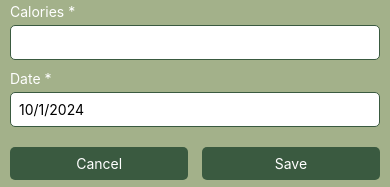
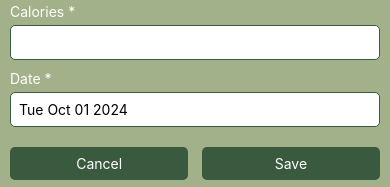
Before and after one commit to YaoyiW27/activity-diet-tracker, a React Native app: screen /AddDiet in a window 390 px wide. Shown: the part 203-390 px from the top of the page. Built offline with nearby package versions, Linux system fonts and the light colour scheme.

Commit message:
added DatePickerInput for two add screens

```diff
--- /dev/null
+++ b/Components/DatePickerInput.js
@@ -0,0 +1,32 @@
+import React, { useState } from 'react';
+import { View, Text, TouchableOpacity } from 'react-native';
+import DateTimePicker from '@react-native-community/datetimepicker';
+import { styles } from '../style/StyleHelper';
+
+export default function DatePickerInput({ label, date, onDateChange, themeStyles }) {
+  const [showDatePicker, setShowDatePicker] = useState(false);
+
+  const handleDateChange = (event, selectedDate) => {
+    setShowDatePicker(false);
+    onDateChange(selectedDate);
+  };
+
+  const displayDate = date ? date.toDateString() : '';
+
+  return (
+    <View>
+      <Text style={[styles.label, { color: themeStyles.textColor }]}>{label}</Text>
+      <TouchableOpacity onPress={() => setShowDatePicker(true)} style={styles.input}>
+        <Text>{displayDate}</Text>
+      </TouchableOpacity>
+      {showDatePicker && (
+        <DateTimePicker
+          value={date || new Date()}
+          mode='date'
+          display='inline'
+          onChange={handleDateChange}
+        />
+      )}
+    </View>
+  );
+}
--- a/Screens/AddActivity.js
+++ b/Screens/AddActivity.js
@@ -1,11 +1,11 @@
 import React, { useState, useContext, useLayoutEffect } from 'react';
-import { View, Text, TextInput, Alert, TouchableOpacity } from 'react-native';
+import { View, Text, TextInput, Alert } from 'react-native';
 import DropDownPicker from 'react-native-dropdown-picker';
-import DateTimePicker from '@react-native-community/datetimepicker';
 import { DataContext } from '../context/DataContext';
 import { ThemeContext } from '../context/ThemeContext';
 import { styles } from '../style/StyleHelper';
 import SaveCancelButtonGroup from '../components/SaveCancelButtonGroup';
+import DatePickerInput from '../components/DatePickerInput';
 
 export default function AddActivity({ navigation }) {
     const { themeStyles } = useContext(ThemeContext);
@@ -13,7 +13,6 @@ export default function AddActivity({ navigation }) {
     const [date, setDate] = useState(null);
     const [duration, setDuration] = useState('');
     const [open, setOpen] = useState(false);
-    const [showDatePicker, setShowDatePicker] = useState(false);
     const { addActivity } = useContext(DataContext);
 
     useLayoutEffect(() => {
@@ -24,13 +23,6 @@ export default function AddActivity({ navigation }) {
             headerTintColor: '#fff',
         });
     }, [navigation]);
-
-    const onDateChange = (event, selectedDate) => {
-        setShowDatePicker(false);
-        setDate(selectedDate || date);
-    };
-
-    const displayDate = date ? date.toDateString() : '';
 
     const onSave = () => {
         if (!activity || !date || !duration) {
@@ -56,7 +48,7 @@ export default function AddActivity({ navigation }) {
     };
 
     return (
-        <View style={[styles.addScreenContainer, { backgroundColor: themeStyles.backgroundColor } ]}>
+        <View style={[styles.addScreenContainer, { backgroundColor: themeStyles.backgroundColor }]}>
             <Text style={[styles.label, { color: themeStyles.textColor }]}>Activity *</Text>
             <DropDownPicker
                 open={open}
@@ -81,18 +73,12 @@ export default function AddActivity({ navigation }) {
                 value={duration}
                 onChangeText={setDuration}
             />
-            <Text style={[styles.label, { color: themeStyles.textColor }]}>Date *</Text>
-            <TouchableOpacity onPress={() => setShowDatePicker(true)} style={styles.input}>
-                <Text>{displayDate}</Text>
-            </TouchableOpacity>
-            {showDatePicker && (
-                <DateTimePicker
-                    value={date || new Date()}
-                    mode='date'
-                    display='inline'
-                    onChange={onDateChange}
-                />
-            )}
+            <DatePickerInput
+                label="Date *"
+                date={date}
+                onDateChange={setDate}
+                themeStyles={themeStyles}
+            />
             <SaveCancelButtonGroup
                 onSave={onSave}
                 onCancel={() => navigation.goBack()}
--- a/Screens/AddDiet.js
+++ b/Screens/AddDiet.js
@@ -5,6 +5,7 @@ import { DataContext } from '../context/DataContext';
 import { ThemeContext } from '../context/ThemeContext';
 import { styles } from '../style/StyleHelper';
 import SaveCancelButtonGroup from '../components/SaveCancelButtonGroup';
+import DatePickerInput from '../components/DatePickerInput';
 
 export default function AddDiet({ navigation }) {
     const { themeStyles } = useContext(ThemeContext);
@@ -69,18 +70,12 @@ export default function AddDiet({ navigation }) {
                 value={calories}
                 onChangeText={setCalories}
             />
-            <Text style={[styles.label, { color: themeStyles.textColor }]}>Date *</Text>
-            <TouchableOpacity onPress={() => setShowDatePicker(true)} style={styles.input}>
-                <Text>{formattedDate}</Text>
-            </TouchableOpacity>
-            {showDatePicker && (
-                <DateTimePicker
-                    value={date}
-                    mode='date'
-                    display='inline'
-                    onChange={onDateChange}
-                />
-            )}
+            <DatePickerInput
+                label="Date *"
+                date={date}
+                onDateChange={setDate}
+                themeStyles={themeStyles}
+            />
             <SaveCancelButtonGroup
                 onSave={onSave}
                 onCancel={() => navigation.goBack()}
```
